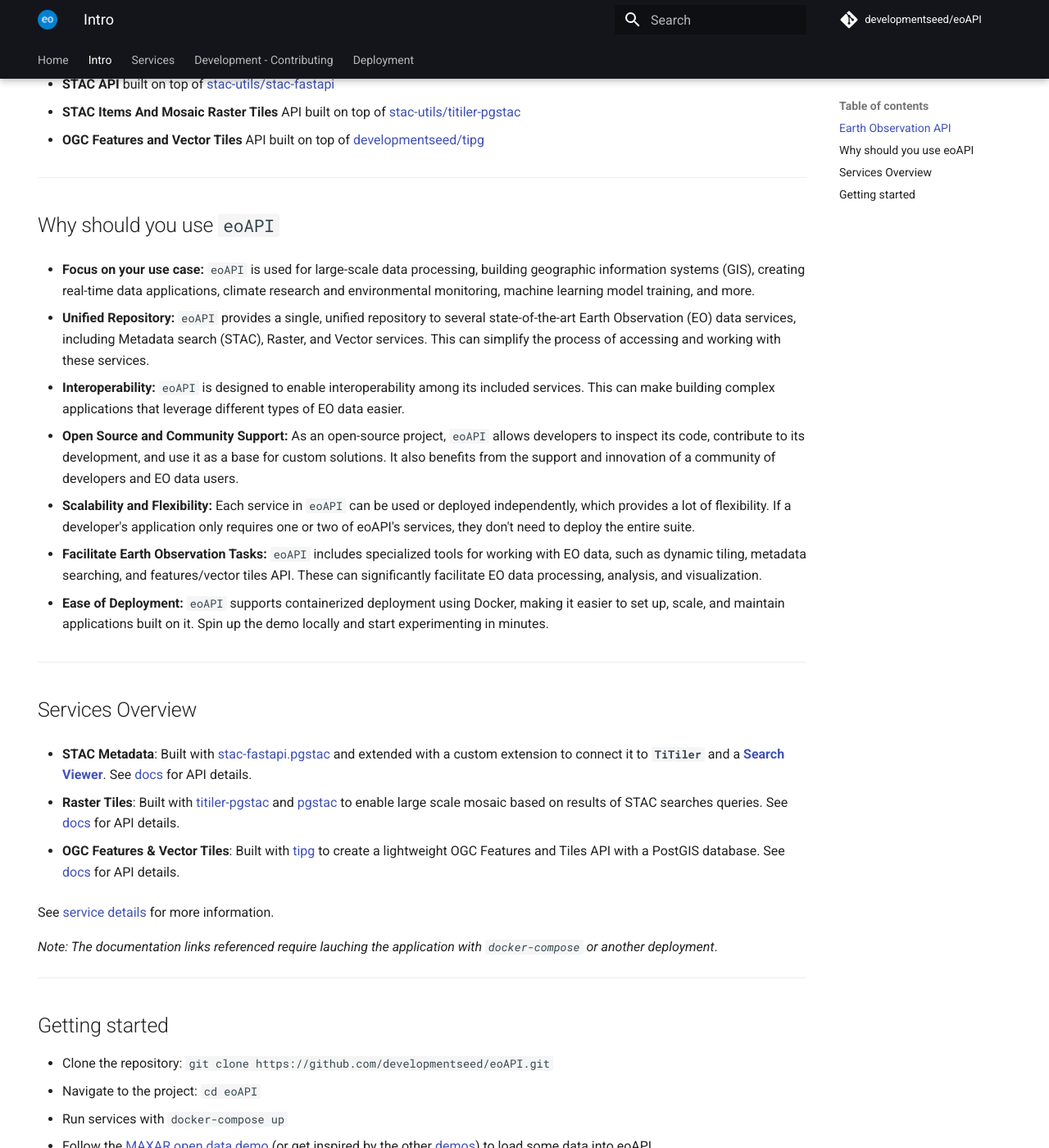
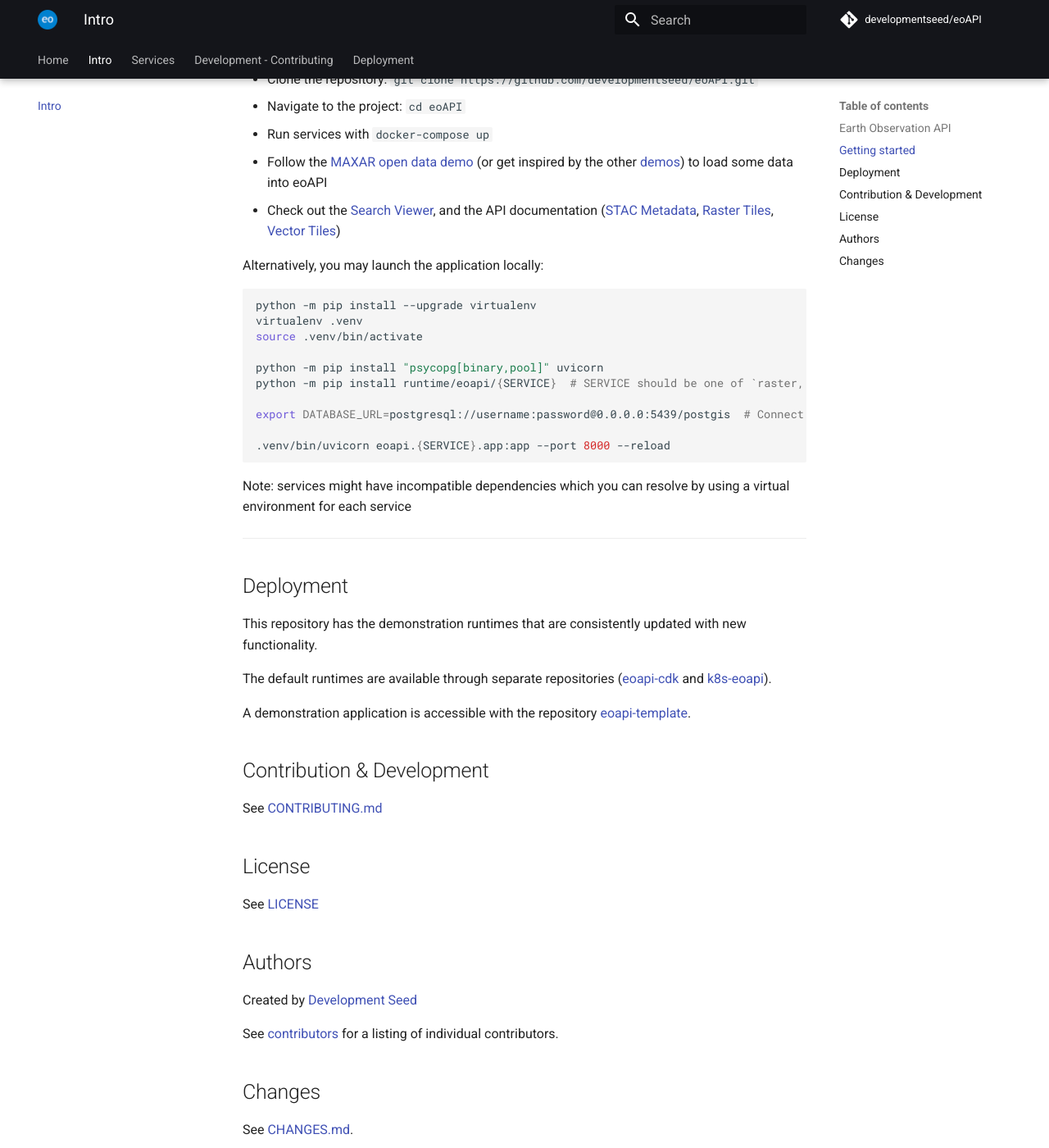
Before and after one commit to developmentseed/eoAPI, an MkDocs documentation site: the page built from docs/src/intro.md, in a window 1280 px wide and 1400 px high, scrolled down 815 px. Shown: the whole window at 82% size. Built offline with MkDocs 1.6.1 and Material for MkDocs 9.7.7, drawn with Linux system fonts in a browser that asks for light colours; comment, search, counter and statistics services are not loaded; some of the changed text lies outside the part shown.

Commit message:
Add deployment information to mkdocs, and reference eoapi-template.

````diff
--- a/docs/src/intro.md
+++ b/docs/src/intro.md
@@ -1,13 +1,25 @@
----
-hide:
-  - navigation
+
+<p align="center">
+  <img width="700" src="../../docs/logos/eoAPI.png"/>
+  <p align="center">Create a full Earth Observation API with Metadata, Raster and Vector services.</p>
+</p>
+
+<p align="center">
+  <a href="https://github.com/developmentseed/eoAPI/actions?query=workflow%3ACI" target="_blank">
+      <img src="https://github.com/developmentseed/eoAPI/workflows/CI/badge.svg" alt="Test">
+  </a>
+  <a href="https://github.com/developmentseed/eoAPI/blob/main/LICENSE" target="_blank">
+      <img src="https://img.shields.io/github/license/developmentseed/titiler.svg" alt="Downloads">
+  </a>
+</p>
+
 ---
 
+**Documentation**: <a href="https://eoapi.dev" target="_blank">https://eoapi.dev</a>
 
-<p align="center">
-  <img width="700" src="../img/eoAPI.png"/>
-  <p align="center">Create a full Earth Observation API with Metadata, Raster and Vector services.</p>
-</p>
+**Source Code**: <a href="https://github.com/developmentseed/eoAPI" target="_blank">https://github.com/developmentseed/eoAPI</a>
+
+---
 
 ## **E**arth **O**bservation **API**
 
@@ -21,40 +33,6 @@
 
 - **OGC Features and Vector Tiles** API built on top of [https://github.com/developmentseed/tipg](https://github.com/developmentseed/tipg)
 
----
-
-## Why should you use `eoAPI`
-
-- **Focus on your use case:** `eoAPI` is used for large-scale data processing, building geographic information systems (GIS), creating real-time data applications, climate research and environmental monitoring, machine learning model training, and more.
-
-- **Unified Repository:** `eoAPI` provides a single, unified repository to several state-of-the-art Earth Observation (EO) data services, including Metadata search (STAC), Raster, and Vector services. This can simplify the process of accessing and working with these services.
-
-- **Interoperability:** `eoAPI` is designed to enable interoperability among its included services. This can make building complex applications that leverage different types of EO data easier.
-
-- **Open Source and Community Support:** As an open-source project, `eoAPI` allows developers to inspect its code, contribute to its development, and use it as a base for custom solutions. It also benefits from the support and innovation of a community of developers and EO data users.
-
-- **Scalability and Flexibility:** Each service in `eoAPI` can be used or deployed independently, which provides a lot of flexibility. If a developer's application only requires one or two of eoAPI's services, they don't need to deploy the entire suite.
-
-- **Facilitate Earth Observation Tasks:** `eoAPI` includes specialized tools for working with EO data, such as dynamic tiling, metadata searching, and features/vector tiles API. These can significantly facilitate EO data processing, analysis, and visualization.
-
-- **Ease of Deployment:** `eoAPI` supports containerized deployment using Docker, making it easier to set up, scale, and maintain applications built on it. Spin up the demo locally and start experimenting in minutes.
-
----
-
-## Services Overview
-
-
-- **STAC Metadata**: Built with [stac-fastapi.pgstac](https://github.com/stac-utils/stac-fastapi) and extended with a custom extension to connect it to **`TiTiler`** and a **[Search Viewer](http://localhost:8081/index.html)**. See [docs](http://localhost:8081/docs) for API details.
-
-- **Raster Tiles**: Built with [titiler-pgstac](https://github.com/stac-utils/titiler-pgstac) and [pgstac](https://github.com/stac-utils/pgstac) to enable large scale mosaic based on results of STAC searches queries. See [docs](http://localhost:8082/docs) for API details.
-
-- **OGC Features & Vector Tiles**: Built with [tipg](https://github.com/developmentseed/tipg) to create a lightweight OGC Features and Tiles API with a PostGIS database. See [docs](http://localhost:8083/api.html) for API details.
-
-See [service details](./services.md) for more information.
-
-*Note: The documentation links referenced require lauching the application with `docker-compose` or another deployment*.
-
----
 
 ## Getting started
 
@@ -62,7 +40,7 @@
 - Navigate to the project: `cd eoAPI`
 - Run services with `docker-compose up`
 - Follow the [MAXAR open data demo](https://github.com/vincentsarago/MAXAR_opendata_to_pgstac) (or get inspired by the other [demos](./demo/)) to load some data into eoAPI
-- Checkout the [Search Viewer](http://localhost:8081/index.html), and the API documentation ([STAC Metadata](http://localhost:8081/docs), [Raster Tiles](http://localhost:8082/docs), [Vector Tiles](http://localhost:8083/api.html))
+- Check out the [Search Viewer](http://localhost:8081/index.html), and the API documentation ([STAC Metadata](http://localhost:8081/docs), [Raster Tiles](http://localhost:8082/docs), [Vector Tiles](http://localhost:8083/api.html))
 
 Alternatively, you may launch the application locally:
 ```bash
@@ -78,4 +56,32 @@
 .venv/bin/uvicorn eoapi.{SERVICE}.app:app --port 8000 --reload
 ```
 
-Note: services might have incompatible dependencies which you can resolve by using virtual environement per service
+Note: services might have incompatible dependencies which you can resolve by using a virtual environment for each service
+
+---
+
+## Deployment
+
+This repository has the demonstration runtimes that are consistently updated with new functionality.
+
+The default runtimes are available through separate repositories ([eoapi-cdk](https://github.com/developmentseed/eoapi-cdk) and [k8s-eoapi](https://github.com/developmentseed/k8s-eoapi)).
+
+A demonstration application is accessible with the repository [eoapi-template](https://github.com/developmentseed/eoapi-template).
+
+## Contribution & Development
+
+See [CONTRIBUTING.md](https://github.com/developmentseed/eoAPI/blob/main/CONTRIBUTING.md)
+
+## License
+
+See [LICENSE](https://github.com/developmentseed/eoAPI/blob/main/LICENSE)
+
+## Authors
+
+Created by [Development Seed](<http://developmentseed.org>)
+
+See [contributors](https://github.com/developmentseed/eoAPI/graphs/contributors) for a listing of individual contributors.
+
+## Changes
+
+See [CHANGES.md](https://github.com/developmentseed/eoAPI/blob/main/CHANGES.md).
````
Also changed, not shown: README.md.
